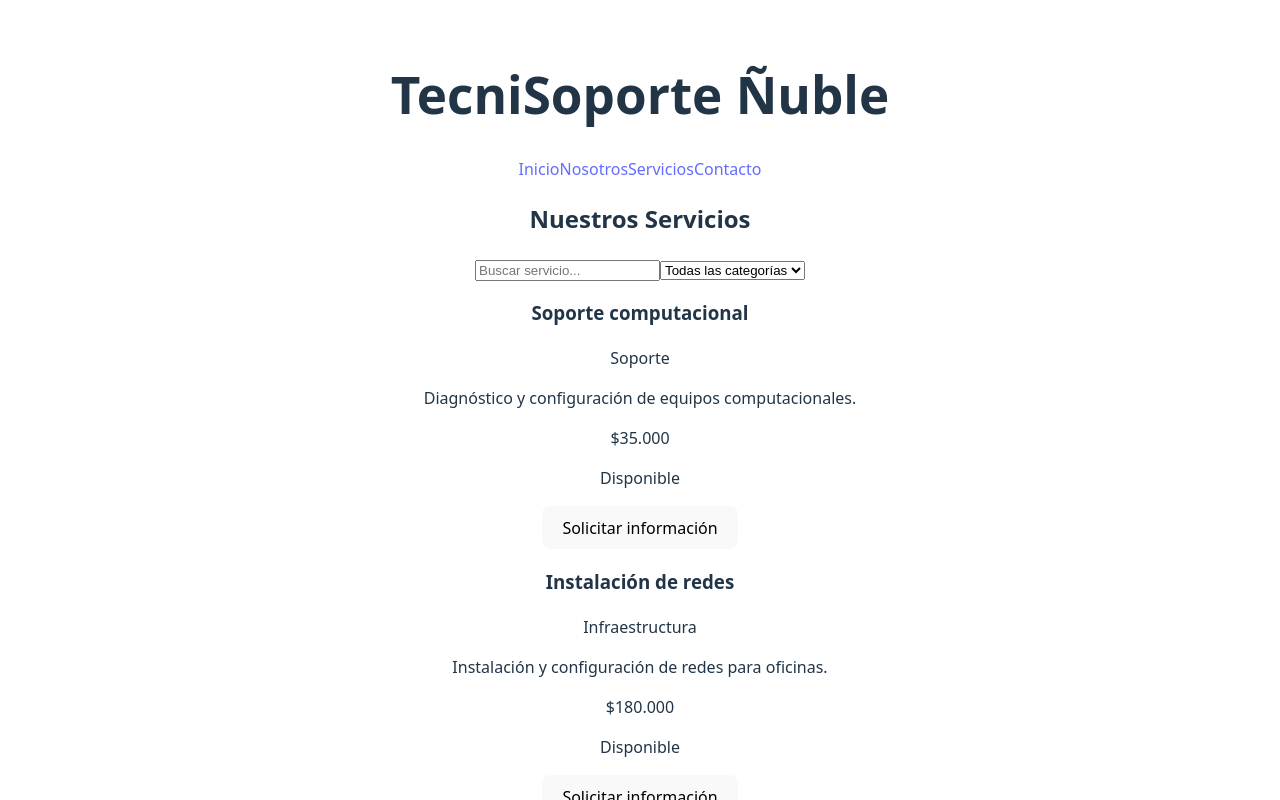
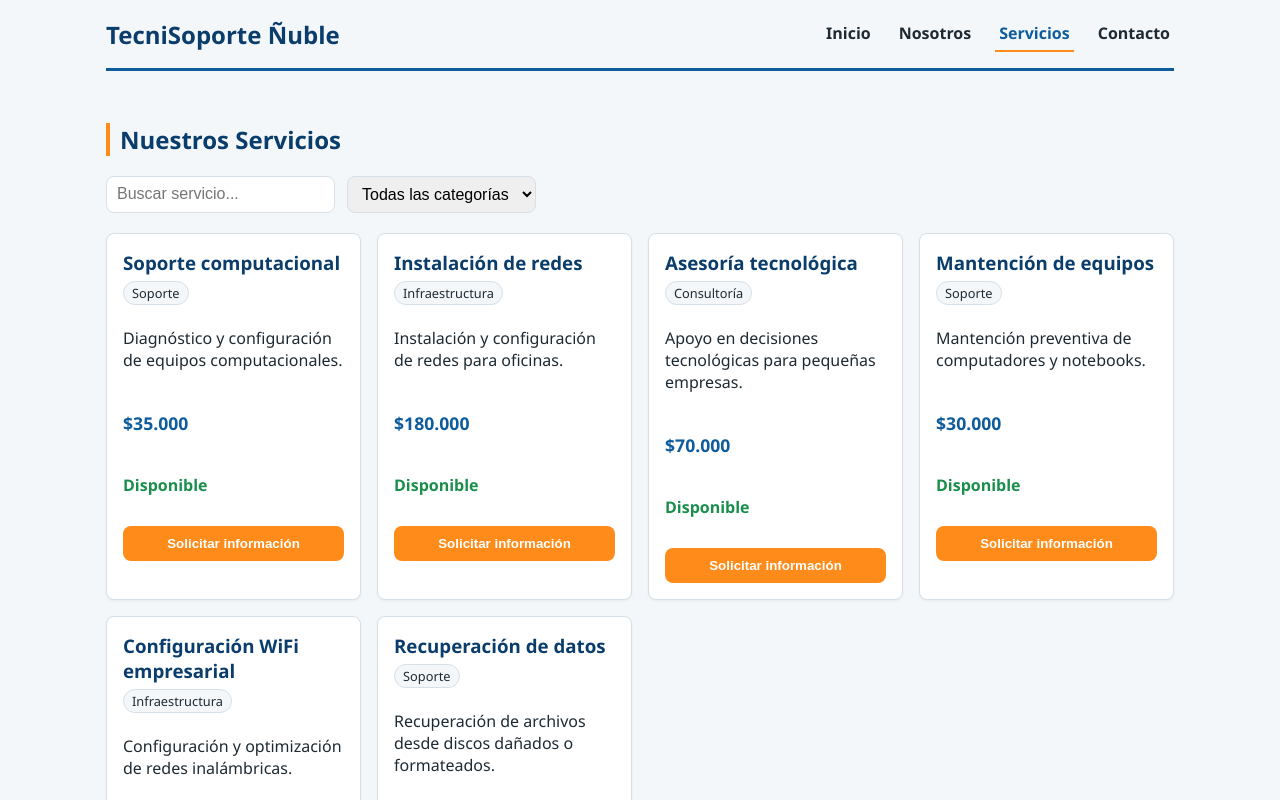
Before and after one commit to manupunkk/tecnisoporte-nuble, a Vue app: page /servicios in a window 1280 px wide. Shown: the top 800 px of the page. Built offline with nearby package versions, Linux system fonts and the light colour scheme.

Commit message:
Actividad 8 - Diseno y revision final

```diff
--- a/src/style.css
+++ b/src/style.css
@@ -1,79 +1,226 @@
-:root {
-  font-family: system-ui, Avenir, Helvetica, Arial, sans-serif;
-  line-height: 1.5;
-  font-weight: 400;
-
-  color-scheme: light dark;
-  color: rgba(255, 255, 255, 0.87);
-  background-color: #242424;
-
-  font-synthesis: none;
-  text-rendering: optimizeLegibility;
-  -webkit-font-smoothing: antialiased;
-  -moz-osx-font-smoothing: grayscale;
+:root{
+  --color-primario: #0f5c9c;
+  --color-primario-oscuro: #0a3d6b;
+  --color-acento: #ff8c1a;
+  --color-fondo: #f4f7fa;
+  --color-texto: #1e2a33;
+  --color-borde: #d7e0e6;
+  --radio: 8px;
 }
 
-a {
-  font-weight: 500;
-  color: #646cff;
-  text-decoration: inherit;
-}
-a:hover {
-  color: #535bf2;
+*{ box-sizing: border-box; }
+
+body{
+  margin: 0;
+  font-family: 'Segoe UI', system-ui, sans-serif;
+  background: var(--color-fondo);
+  color: var(--color-texto);
 }
 
-body {
-  margin: 0;
-  display: flex;
-  place-items: center;
-  min-width: 320px;
-  min-height: 100vh;
+.container{
+  max-width: 1100px;
+  margin: 0 auto;
+  padding: 0 16px;
 }
 
-h1 {
-  font-size: 3.2em;
-  line-height: 1.1;
+/* Navbar */
+.navbar{
+  display: flex;
+  justify-content: space-between;
+  align-items: center;
+  flex-wrap: wrap;
+  gap: 12px;
+  padding: 16px 0;
+  border-bottom: 3px solid var(--color-primario);
 }
 
-button {
-  border-radius: 8px;
-  border: 1px solid transparent;
-  padding: 0.6em 1.2em;
-  font-size: 1em;
-  font-weight: 500;
-  font-family: inherit;
-  background-color: #1a1a1a;
-  cursor: pointer;
-  transition: border-color 0.25s;
-}
-button:hover {
-  border-color: #646cff;
-}
-button:focus,
-button:focus-visible {
-  outline: 4px auto -webkit-focus-ring-color;
+.logo{
+  color: var(--color-primario-oscuro);
+  font-size: 1.5rem;
+  margin: 0;
 }
 
-.card {
-  padding: 2em;
+.hstack{
+  display: flex;
+  gap: 20px;
+  flex-wrap: wrap;
 }
 
-#app {
-  max-width: 1280px;
-  margin: 0 auto;
-  padding: 2rem;
-  text-align: center;
+.hstack a{
+  color: var(--color-texto);
+  text-decoration: none;
+  font-weight: 600;
+  padding: 6px 4px;
+  border-bottom: 2px solid transparent;
 }
 
-@media (prefers-color-scheme: light) {
-  :root {
-    color: #213547;
-    background-color: #ffffff;
-  }
-  a:hover {
-    color: #747bff;
-  }
-  button {
-    background-color: #f9f9f9;
-  }
+.hstack a:hover,
+.hstack a.router-link-active{
+  color: var(--color-primario);
+  border-bottom: 2px solid var(--color-acento);
 }
+
+/* Vistas generales */
+.vista{
+  padding: 32px 0;
+}
+
+.vista h1{
+  color: var(--color-primario-oscuro);
+}
+
+.vista h2{
+  color: var(--color-primario-oscuro);
+  border-left: 4px solid var(--color-acento);
+  padding-left: 10px;
+}
+
+/* Filtros */
+.filtros{
+  display: flex;
+  gap: 12px;
+  flex-wrap: wrap;
+  margin: 20px 0;
+}
+
+.filtros input,
+.filtros select{
+  padding: 8px 10px;
+  border: 1px solid var(--color-borde);
+  border-radius: var(--radio);
+  font-size: 1rem;
+}
+
+.seleccion-aviso{
+  background: #e6f0fa;
+  border-left: 4px solid var(--color-primario);
+  padding: 10px 14px;
+  border-radius: var(--radio);
+}
+
+/* Catálogo de servicios */
+.grid-servicios{
+  display: grid;
+  grid-template-columns: repeat(auto-fit, minmax(240px, 1fr));
+  gap: 16px;
+}
+
+.tarjeta-servicio{
+  background: white;
+  border: 1px solid var(--color-borde);
+  border-radius: var(--radio);
+  padding: 16px;
+  display: flex;
+  flex-direction: column;
+  gap: 6px;
+  box-shadow: 0 1px 3px rgba(0,0,0,0.05);
+}
+
+.tarjeta-servicio h3{
+  margin: 0;
+  color: var(--color-primario-oscuro);
+}
+
+.categoria{
+  display: inline-block;
+  background: var(--color-fondo);
+  border: 1px solid var(--color-borde);
+  font-size: 0.8rem;
+  padding: 2px 8px;
+  border-radius: 999px;
+  width: fit-content;
+}
+
+.precio{
+  font-weight: bold;
+  font-size: 1.1rem;
+  color: var(--color-primario);
+}
+
+.disponible{ color: #1a8f4c; font-weight: 600; }
+.no-disponible{ color: #b33; font-weight: 600; }
+
+.tarjeta-servicio button{
+  margin-top: 8px;
+  background: var(--color-acento);
+  color: white;
+  border: none;
+  padding: 10px;
+  border-radius: var(--radio);
+  cursor: pointer;
+  font-weight: 600;
+}
+
+.tarjeta-servicio button:hover{
+  background: #e07800;
+}
+
+/* Formulario de contacto */
+.form-contacto{
+  display: flex;
+  flex-direction: column;
+  gap: 12px;
+  max-width: 480px;
+  margin-top: 16px;
+}
+
+.form-contacto input,
+.form-contacto select,
+.form-contacto textarea{
+  padding: 10px;
+  border: 1px solid var(--color-borde);
+  border-radius: var(--radio);
+  font-size: 1rem;
+  font-family: inherit;
+}
+
+.form-contacto textarea{
+  min-height: 100px;
+  resize: vertical;
+}
+
+.form-contacto button{
+  background: var(--color-primario);
+  color: white;
+  border: none;
+  padding: 12px;
+  border-radius: var(--radio);
+  font-weight: 600;
+  cursor: pointer;
+}
+
+.form-contacto button:hover{
+  background: var(--color-primario-oscuro);
+}
+
+.errores{
+  background: #fdeaea;
+  border-left: 4px solid #b33;
+  padding: 10px 14px;
+  border-radius: var(--radio);
+  margin-top: 12px;
+}
+
+.confirmacion{
+  background: #eafaf0;
+  border-left: 4px solid #1a8f4c;
+  padding: 14px;
+  border-radius: var(--radio);
+  margin-top: 16px;
+}
+
+/* Footer */
+footer{
+  border-top: 1px solid var(--color-borde);
+  margin-top: 40px;
+  padding: 16px 0;
+  text-align: center;
+  color: #66788a;
+  font-size: 0.9rem;
+}
+
+/* Responsive */
+@media (max-width: 480px){
+  .navbar{ flex-direction: column; align-items: flex-start; }
+  .form-contacto{ max-width: 100%; }
+}
```
Also changed, not shown: 1 other file (tests, documents, lock files or other folders).
